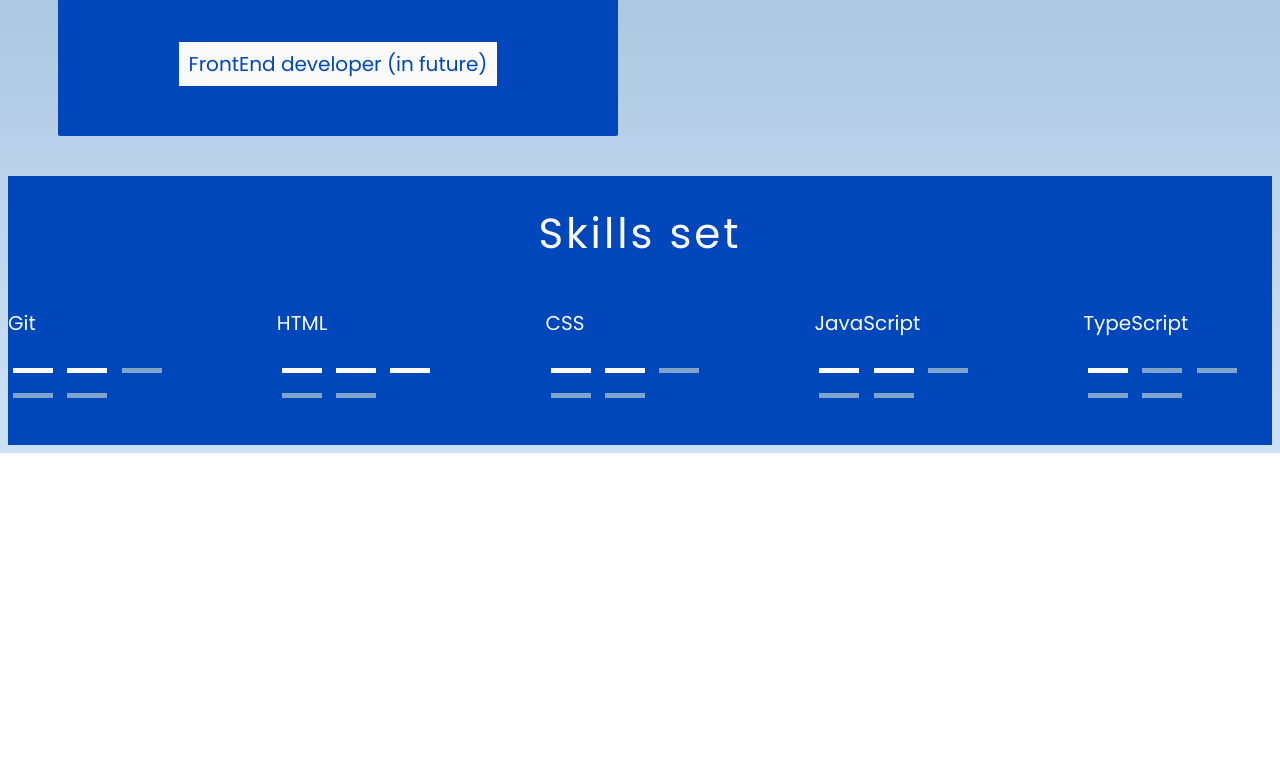
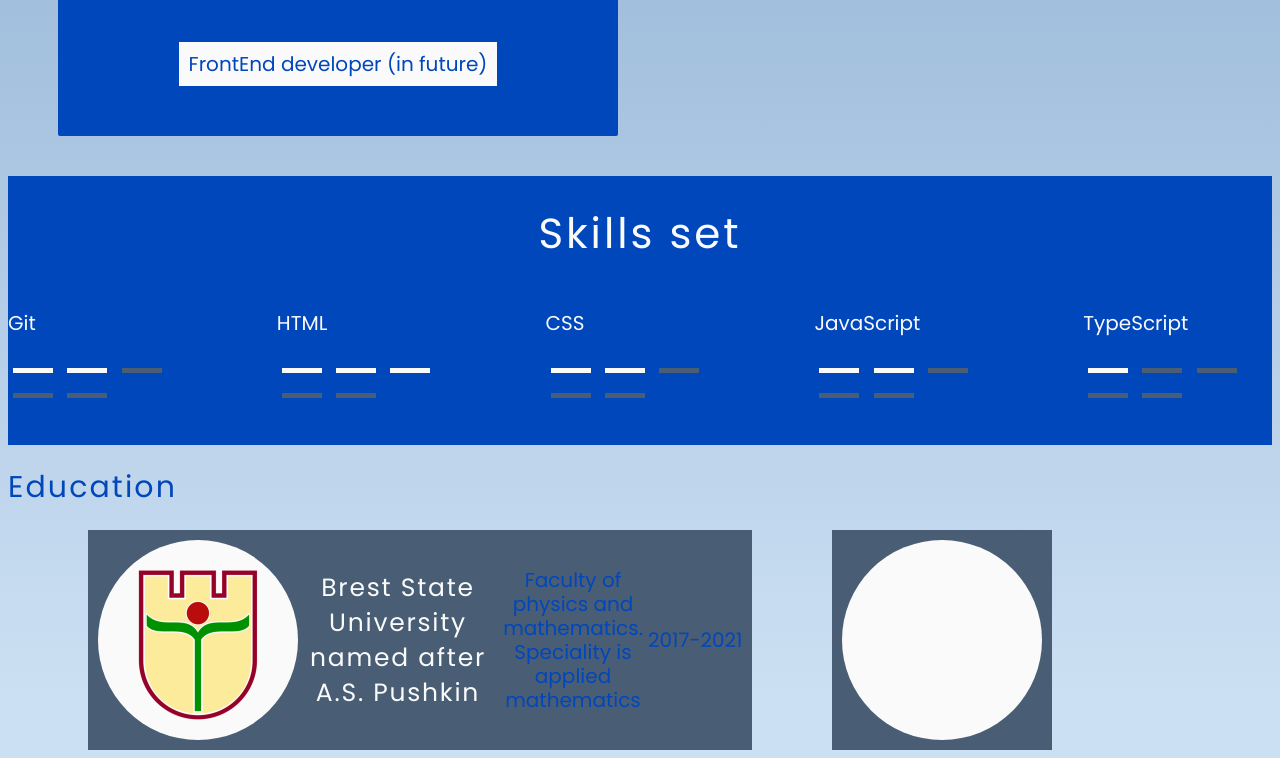
Before and after one commit to avazingg/resume, a website: page index.html in a window 1280 px wide. Shown: the part 733-1491 px from the top of the page. Before the commit the page ends 1186 px from the top, so only its background shows below. Drawn offline with Linux system fonts and the light colour scheme; files whose address does not match are found by name.

```diff
--- a/index.html
+++ b/index.html
@@ -57,6 +57,9 @@
       <div class="skills__set">
         <h2 class="skills__title">Skills set</h2>
       </div>
+      <!-- <div class="skills__types">
+        <h3 class="marketable__text">Marketable skills</h3>
+      </div> -->
       <div class="skills__container">
         <div class="skill">
           <p class="skills__name">Git</p>
@@ -99,6 +102,80 @@
           <span class="empty-line"></span>
         </div>
       </div>
+
+      <!-- <div class="skills__other">
+        <h3 class="skills__types">Other skills</h3>
+      </div>
+      <div class="skills__container">
+        <div class="skill">
+          <p class="skills__name">Communication</p>
+          <span class="full-line"></span>
+          <span class="full-line"></span>
+          <span class="full-line"></span>
+          <span class="full-line"></span>
+          <span class="empty-line"></span>
+        </div>
+        <div class="skill">
+          <p class="skills__name">HTML</p>
+          <span class="full-line"></span>
+          <span class="full-line"></span>
+          <span class="full-line"></span>
+          <span class="empty-line"></span>
+          <span class="empty-line"></span>
+        </div>
+        <div class="skill">
+          <p class="skills__name">CSS</p>
+          <span class="full-line"></span>
+          <span class="full-line"></span>
+          <span class="empty-line"></span>
+          <span class="empty-line"></span>
+          <span class="empty-line"></span>
+        </div>
+        <div class="skill">
+          <p class="skills__name">JavaScript</p>
+          <span class="full-line"></span>
+          <span class="full-line"></span>
+          <span class="empty-line"></span>
+          <span class="empty-line"></span>
+          <span class="empty-line"></span>
+        </div>
+        <div class="skill">
+          <p class="skills__name">TypeScript</p>
+          <span class="full-line"></span>
+          <span class="empty-line"></span>
+          <span class="empty-line"></span>
+          <span class="empty-line"></span>
+          <span class="empty-line"></span>
+        </div>
+      </div> -->
+
+    </div>
+  </section>
+
+  <section class="education">
+    <div class="education__wrapper">
+      <div class="education__title">
+        <h2 class="education__title-text">Education</h2>
+      </div>
+      <div class="layout-2-column">
+        <div class="education__place">
+          <div class="education__place_logo">
+            <img class="logo-brsu" src="src/brsu.png" alt="">
+          </div>
+          <h3 class="education__place_name">Brest State University named after A.S. Pushkin</h3>
+          <p class="education__place_faculty">Faculty of physics and mathematics. Speciality is applied mathematics</p>
+          <p class="education__place_years">2017-2021</p>
+        </div>
+
+        <div class="education__place">
+          <div class="education__place_logo">
+            <img src="#" alt="">
+          </div>
+          <h3 class="education__place_name"></h3>
+          <p class="education__place_faculty"></p>
+          <p class="education__place_years"></p>
+        </div>
+      </div>
     </div>
   </section>
 </body>
--- a/sass/abstracts/_constants.scss
+++ b/sass/abstracts/_constants.scss
@@ -2,3 +2,4 @@
 $color-light-s: #FAFAFA;
 $color-panton-blue: rgb(0, 71, 187);
 $color-light-blue: #80a4cb;
+$color-darker-blue: rgb(73, 94, 117);
--- a/sass/base/_base.scss
+++ b/sass/base/_base.scss
@@ -26,7 +26,16 @@
    font-weight: normal;
    letter-spacing: 0.07em;
    line-height: 3.5rem;
-   color: rgb(0, 71, 187);
+   color: $color-panton-blue;
+ }
+
+ h3 {
+   font-family: "Poppins", sans-serif;
+   font-size: 2.5rem;
+   font-weight: normal;
+   letter-spacing: 0.07em;
+   line-height: 3.5rem;
+   color: $color-light-s
  }
 
  a {
--- /dev/null
+++ b/sass/layout/_education.scss
@@ -0,0 +1,45 @@
+.logo-brsu {
+  max-width: 150px;
+  max-height: 150px;
+  padding-top: 10px;
+
+}
+
+.education__place_logo {
+  width: 200px;
+  height: 200px;
+  display: flex;
+  justify-content: center;
+  align-items: center;
+  background: $color-light-s;
+  border-radius: 100px;
+
+}
+
+.layout-2-column {
+  display: flex;
+  flex-direction: row;
+  gap: 80px;
+}
+
+.education__place {
+  max-width: 700px;
+  text-align: center;
+  padding: 10px;
+  background-color: $color-darker-blue;
+  display: flex;
+  justify-content: center;
+  align-items: center;
+}
+
+.education__place_name {
+  max-width: 200px;
+}
+
+.education__place_faculty {
+  max-width: 150px;
+}
+
+.education__place:first-child {
+  margin-left: 80px;
+}
--- a/sass/layout/_skills.scss
+++ b/sass/layout/_skills.scss
@@ -42,6 +42,32 @@
   display: inline-block;
   height: 5px;
   width: 40px;
-  background-color: $color-light-blue;
+  background-color: $color-darker-blue;
   margin: 0 5px;
 }
+
+// .half-full-line {
+//   display: inline-block;
+//   height: 5px;
+//   width: 20px;
+//   background-color: $color-light-s;
+//   margin: 0 0;
+// }
+
+// .half-empty-line {
+//   display: inline-block;
+//   height: 5px;
+//   width: 20px;
+//   background-color: $color-darker-blue;
+//   margin: 0 0;
+// }
+
+.skills__types {
+  display: flex;
+  justify-content: start;
+  margin-left: 170px;
+}
+
+.skills__types:last-child {
+  margin-top: 40px;
+}
--- a/sass/style.scss
+++ b/sass/style.scss
@@ -8,3 +8,4 @@
 @import "layout/header";
 @import "layout/about";
 @import "layout/skills";
+@import "layout/education";
```
Also changed, not shown: sass/style.css, src/brsu.png (added), 1 other file.
